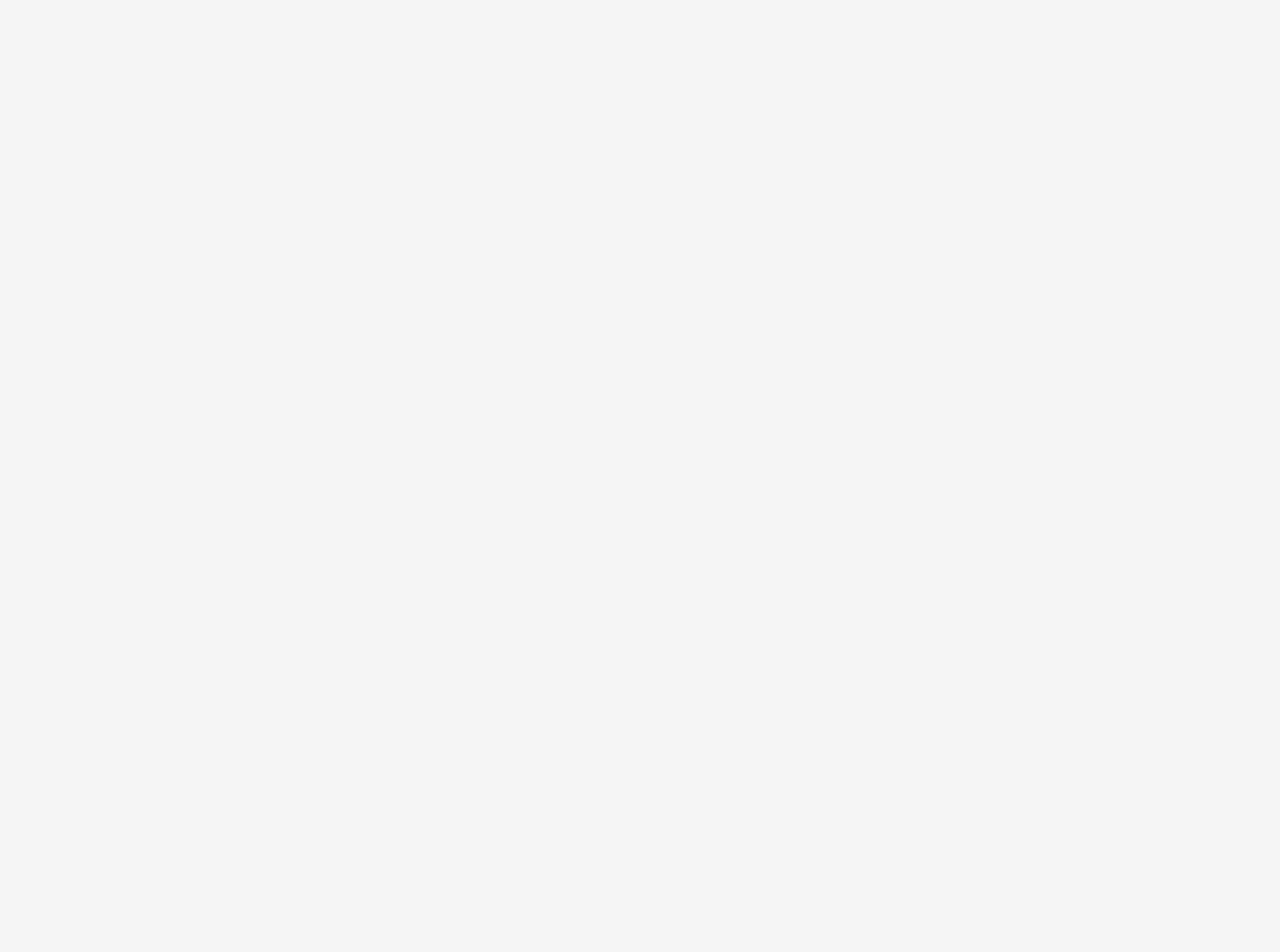
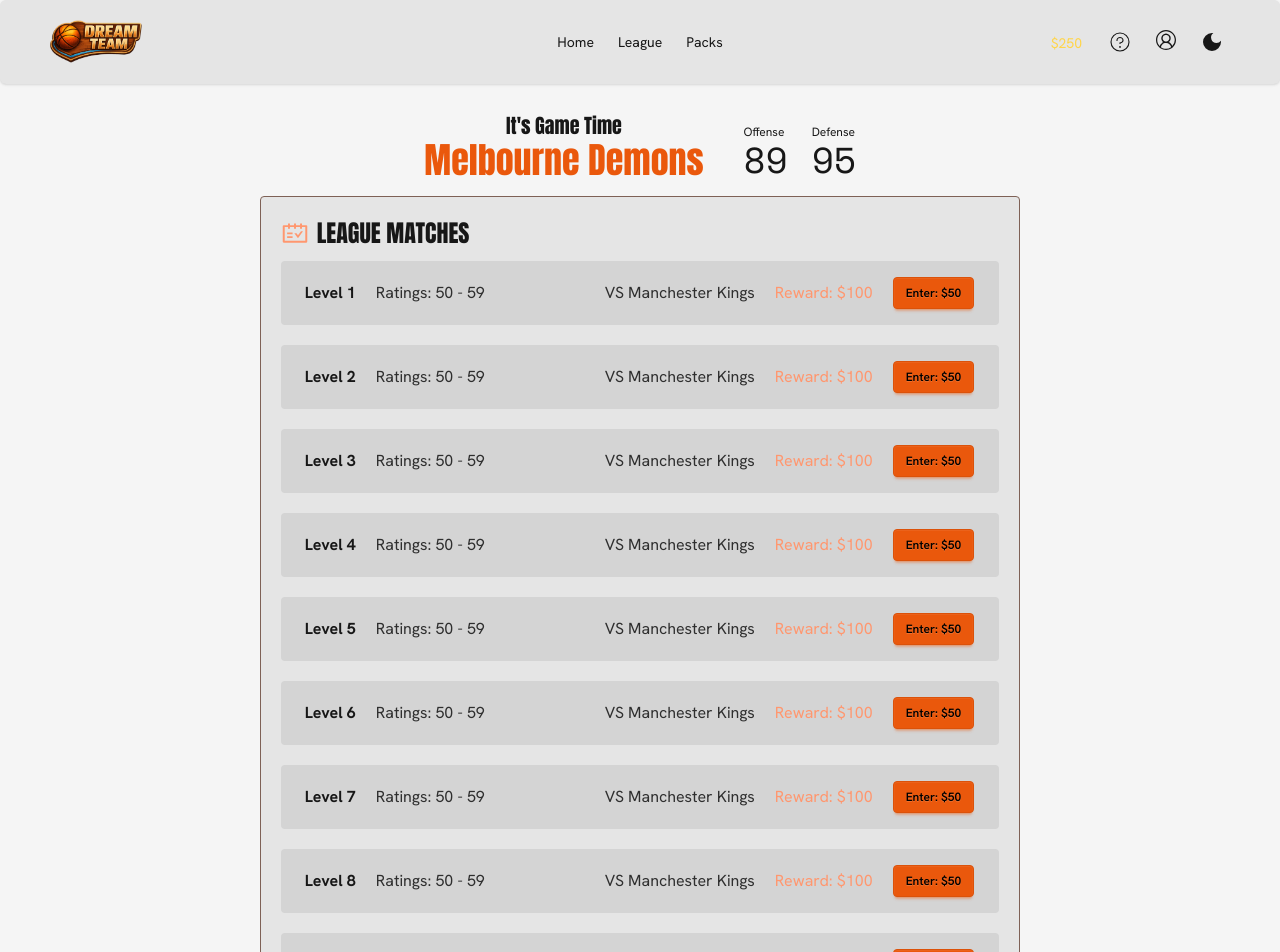
Before and after one commit to kaito24mako/dream-team, a React (Vite) app in the folder client/: page /league in a window 1280 px wide. Before the commit this address had no page. Shown: the top 952 px of the page. Before the commit the page ends 800 px from the top, so only its background shows below. Built offline with nearby package versions, Linux system fonts and the light colour scheme.

Commit message:
create league page with matches section

```diff
--- a/client/src/App.tsx
+++ b/client/src/App.tsx
@@ -1,7 +1,8 @@
 import { BrowserRouter as Router, Routes, Route } from "react-router-dom";
 
+import Layout from "./components/layout/Layout";
 import HomePage from "./pages/HomePage";
-import Layout from "./components/layout/Layout";
+import LeaguePage from "./pages/LeaguePage";
 import PacksPage from "./pages/PacksPage";
 
 function App() {
@@ -10,6 +11,7 @@ function App() {
       <Routes>
         <Route path="/" element={<Layout />}>
           <Route index element={<HomePage />} />
+          <Route path="/league" element={<LeaguePage />} />
           <Route path="/packs" element={<PacksPage />} />
         </Route>
       </Routes>
--- /dev/null
+++ b/client/src/components/features/league-page/MatchItem.tsx
@@ -0,0 +1,37 @@
+type Props = {
+  level: number;
+  minRating: number;
+  maxRating: number;
+  opponentName: string;
+  reward: number;
+  cost: number;
+};
+
+function MatchItem({
+  level,
+  minRating,
+  maxRating,
+  opponentName,
+  reward,
+  cost,
+}: Props) {
+  return (
+    <div className="flex gap-10 lg:gap-30 items-center bg-base-300 p-4 pl-6 rounded-sm">
+      <div className="flex items-center gap-5">
+        <h4 className="font-base! font-bold">Level {level}</h4>
+        <p className="opacity-87">
+          Ratings: {minRating} - {maxRating}
+        </p>
+      </div>
+
+      <div className="flex items-center gap-5">
+        <p className="opacity-87">VS {opponentName}</p>
+        <p className="text-secondary">Reward: ${reward}</p>
+        <button className="btn btn-primary btn-sm text-black">
+          Enter: ${cost}
+        </button>
+      </div>
+    </div>
+  );
+}
+export default MatchItem;
--- /dev/null
+++ b/client/src/components/features/league-page/MatchesSection.tsx
@@ -0,0 +1,96 @@
+import { AiOutlineSchedule } from "react-icons/ai";
+
+import SectionHeading from "../../common/text/SectionHeading";
+import MatchItem from "./MatchItem";
+
+function MatchesSection() {
+  return (
+    <section className="border border-border rounded-sm bg-base-200 p-5 max-w-5xl mx-auto">
+      <SectionHeading heading="LEAGUE MATCHES" Icon={AiOutlineSchedule} />
+
+      <div className="flex flex-col gap-5">
+        <MatchItem
+          level={1}
+          minRating={50}
+          maxRating={59}
+          opponentName="Manchester Kings"
+          reward={100}
+          cost={50}
+        />
+        <MatchItem
+          level={2}
+          minRating={50}
+          maxRating={59}
+          opponentName="Manchester Kings"
+          reward={100}
+          cost={50}
+        />
+        <MatchItem
+          level={3}
+          minRating={50}
+          maxRating={59}
+          opponentName="Manchester Kings"
+          reward={100}
+          cost={50}
+        />
+        <MatchItem
+          level={4}
+          minRating={50}
+          maxRating={59}
+          opponentName="Manchester Kings"
+          reward={100}
+          cost={50}
+        />
+        <MatchItem
+          level={5}
+          minRating={50}
+          maxRating={59}
+          opponentName="Manchester Kings"
+          reward={100}
+          cost={50}
+        />
+        <MatchItem
+          level={6}
+          minRating={50}
+          maxRating={59}
+          opponentName="Manchester Kings"
+          reward={100}
+          cost={50}
+        />
+        <MatchItem
+          level={7}
+          minRating={50}
+          maxRating={59}
+          opponentName="Manchester Kings"
+          reward={100}
+          cost={50}
+        />
+        <MatchItem
+          level={8}
+          minRating={50}
+          maxRating={59}
+          opponentName="Manchester Kings"
+          reward={100}
+          cost={50}
+        />
+        <MatchItem
+          level={9}
+          minRating={50}
+          maxRating={59}
+          opponentName="Manchester Kings"
+          reward={100}
+          cost={50}
+        />
+        <MatchItem
+          level={10}
+          minRating={50}
+          maxRating={59}
+          opponentName="Manchester Kings"
+          reward={100}
+          cost={50}
+        />
+      </div>
+    </section>
+  );
+}
+export default MatchesSection;
--- /dev/null
+++ b/client/src/pages/LeaguePage.tsx
@@ -0,0 +1,43 @@
+import { Helmet } from "react-helmet";
+
+import Statistic from "../components/common/statistic/Statistic";
+import MatchesSection from "../components/features/league-page/MatchesSection";
+
+function LeaguePage() {
+  return (
+    <>
+      <Helmet>
+        <title>League | Dream Team</title>
+      </Helmet>
+
+      <main className="flex flex-col gap-4 mb-15">
+        <div className="flex justify-center items-end gap-10">
+          <div className="flex flex-col items-center">
+            <p className="font-primary text-xl">It's Game Time</p>
+            <p className="font-primary text-primary text-4xl">
+              Melbourne Demons
+            </p>
+          </div>
+
+          <div className="flex gap-6">
+            <Statistic
+              title="Offense"
+              count={89}
+              countSize="large"
+              textAlign="center"
+            />
+            <Statistic
+              title="Defense"
+              count={95}
+              countSize="large"
+              textAlign="center"
+            />
+          </div>
+        </div>
+
+        <MatchesSection />
+      </main>
+    </>
+  );
+}
+export default LeaguePage;
```
